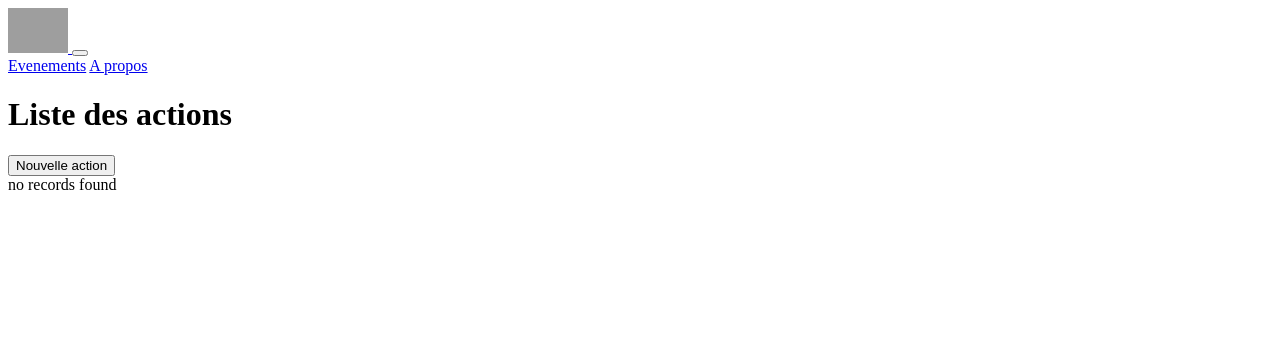
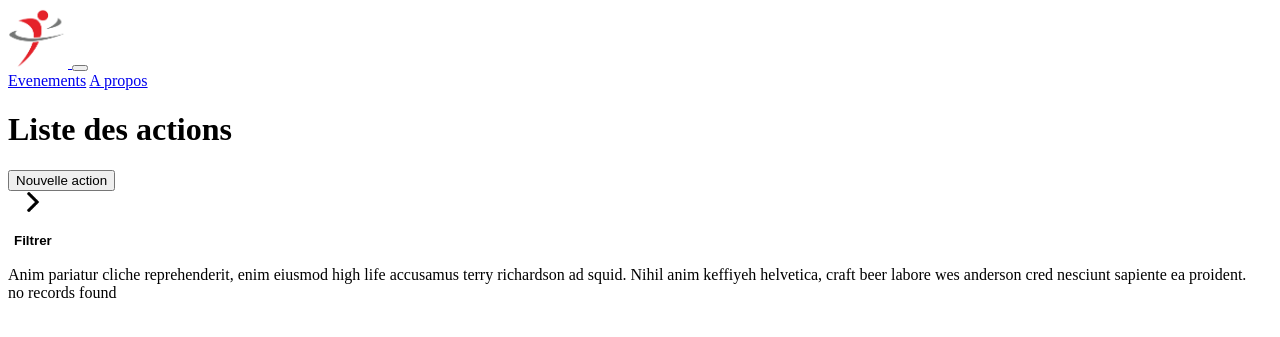
Before and after one commit to BaptisteHouques/challengeStack_ui_ux_symfony, a Symfony app: template templates/action/index.html.twig in a window 1280 px wide. Shown: the top 337 px of the page. Run offline with Twig, Linux system fonts and the light colour scheme; the template is opened without the code that fills it, so the values that code supplies are empty; some libraries are stand-ins or nearby versions; grey boxes are pictures that could not be loaded.

Commit message:
ajout filtre collapse

```diff
--- /dev/null
+++ b/public/scripts/filter.js
@@ -0,0 +1,17 @@
+document.addEventListener("DOMContentLoaded", function () {
+    let state = 'right'
+    let button = document.getElementById('filter_button')
+    let image = document.getElementById('filter_arrow')
+
+    button.addEventListener("click", () => {
+        if (state === 'right') {
+            console.log('deviens down')
+            image.src = "/images/arrow_down.png"
+            state = 'down'
+        } else {
+            console.log('deviens right')
+            image.src = "/images/arrow_right.png"
+            state = 'right'
+        }
+    })
+}, false);
--- a/templates/action/index.html.twig
+++ b/templates/action/index.html.twig
@@ -3,11 +3,25 @@
 {% block title %}Action index{% endblock %}
 
 {% block body %}
-    <div class="d-flex justify-content-between align-items-center m-3">
+    <div class="d-flex justify-content-start align-items-center m-3">
         <h1>Liste des actions</h1>
-        <a href="{{ path('app_action_new') }}">
+        <a href="{{ path('app_action_new') }}" class="mx-3">
             <button type="button" class="btn btn-primary">Nouvelle action</button>
         </a>
+    </div>
+
+    <div class="m-3">
+        <div class="mb-2">
+            <button id="filter_button" data-bs-toggle="collapse" data-bs-target="#collapseExample" aria-expanded="false" aria-controls="collapseExample" class="d-flex align-items-center" style="background-color: white; border: none;">
+                <img src="{{ asset('images/arrow_right.png') }}" id="filter_arrow" alt="Arrow right" style="width: 20px;">
+                <h4 class="mb-0 mx-1">Filtrer</h4>
+            </button>
+        </div>
+        <div class="collapse" id="collapseExample">
+            <div class="card card-body">
+                Anim pariatur cliche reprehenderit, enim eiusmod high life accusamus terry richardson ad squid. Nihil anim keffiyeh helvetica, craft beer labore wes anderson cred nesciunt sapiente ea proident.
+            </div>
+        </div>
     </div>
 
     <div class="container text-center">
@@ -48,4 +62,6 @@
             {% endfor %}
         </div>
     </div>
+
+    <script src="{{ asset('scripts/filter.js') }}"></script>
 {% endblock %}
```
Also changed, not shown: public/images/about1.jpg (added), public/images/about2.jpg (added), public/images/arrow_down.png (added), public/images/arrow_right.png (added), public/images/logo.png (added).
